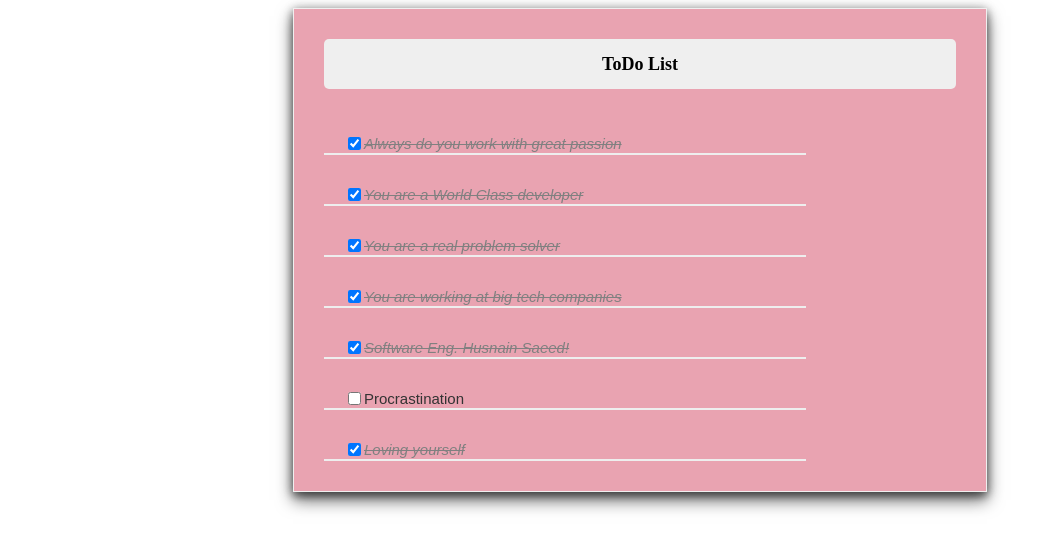
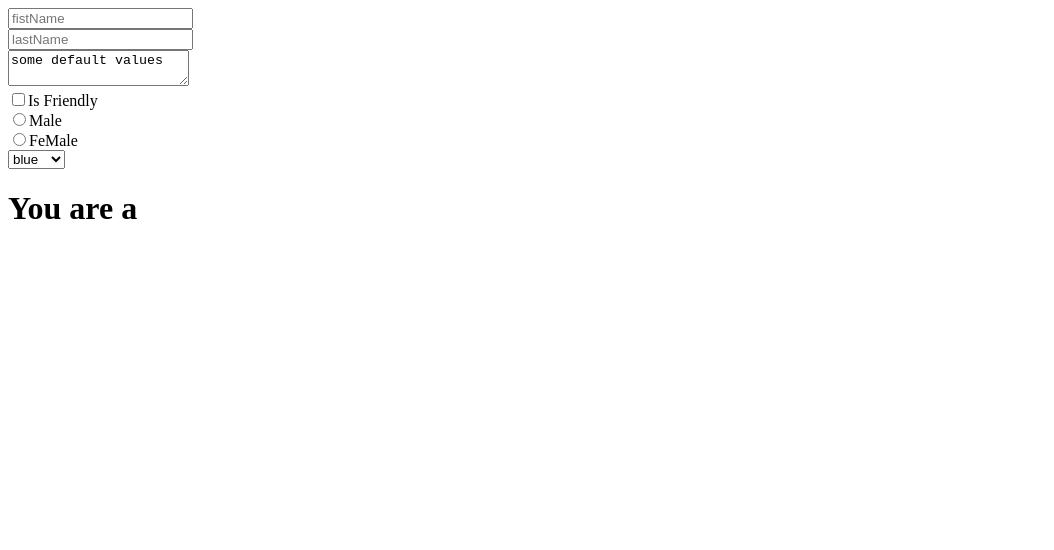
Before and after one commit to husnainsaeed00/TodoApp-And-Practice-in-ReactJs, a React (Create React App) app: page / in a window 1280 px wide. Shown: the top 550 px of the page, without its empty margins (0-1054 px from the left). Built offline with nearby package versions, Linux system fonts and the light colour scheme.

Commit message:
Form Learning in React Completed

```diff
--- a/src/App.js
+++ b/src/App.js
@@ -1,50 +1,49 @@
-// //Phase 6 of Todo App---------- Dated-05-08-2023----
-import React from 'react';
-import TodoItem from './Components/TodoItem';
-import TodosData from './Components/TodosData';
-import Header from './Components/Header';
+// //Todo App Completed in React Framwork---------- Dated-06-08-2023----
+// import React from 'react';
+// import TodoItem from './Components/TodoItem';
+// import TodosData from './Components/TodosData';
+// import Header from './Components/Header';
 
-class  App extends React.Component {
-  constructor(){
-    super()
-    this.state={
-      todos:TodosData
-    }
-    this.handleClick=this.handleClick.bind(this)
-  }
-  handleClick(id){
-    this.setState(prevState => {
-      const updatedtodo=prevState.todos.map(todo =>{
-        if (todo.id === id){
-          todo.completed=!todo.completed
-        }
-        return todo
-      })
-      return {todos:updatedtodo}
-    })
+// class  App extends React.Component {
+//   constructor(){
+//     super()
+//     this.state={
+//       todos:TodosData
+//     }
+//     this.handleClick=this.handleClick.bind(this)
+//   }
+//   handleClick(id){
+//     this.setState(prevState => {
+//       const updatedtodo=prevState.todos.map(todo =>{
+//         if (todo.id === id){
+//           todo.completed=!todo.completed
+//         }
+//         return todo
+//       })
+//       return {todos:updatedtodo}
+//     })
 
-  }
-  render(){
+//   }
+//   render(){
 
-    const todo =this.state.todos.map(item => <TodoItem key={item.id} item={item}
-    handleClick={this.handleClick}/>);
+//     const todo =this.state.todos.map(item => <TodoItem key={item.id} item={item}
+//     handleClick={this.handleClick}/>);
 
-    return (
-      <div className='TodoList'>
-        <Header/>
-        {todo}
-      </div>
-    );
-  }
+//     return (
+//       <div className='TodoList'>
+//         <Header/>
+//         {todo}
+//       </div>
+//     );
+//   }
 
-  }
+//   }
 
-export default App;
+// export default App;
 
 //
 // import React from 'react';
 // import Conditional from './Components/Conditional';
-
 
 // // In conditional rendering we can use ternary operators and we
 // // we also can use and operator for the conditonal rendering
@@ -78,7 +77,6 @@ export default App;
 //   }
 // }
 // export default App;
-
 
 // import React from "react";
 
@@ -136,3 +134,206 @@ export default App;
 //   }
 
 // export default App;
+
+// import React from 'react';
+
+// class App extends React.Component{
+//   constructor(){
+//     super()
+//     this.state={
+//       loading:false,
+//       Character:{}
+//     }
+//   }
+//   componentDidMount(){
+//     this.setState({loading:true})
+//     fetch('https://swapi.dev/api/people/1/')
+//       .then(response => response.json())
+//       .then(data => this.setState({
+//         loading:false,
+//         Character:data
+//       })
+//       )
+//   }
+//   render(){
+//     const text= this.state.loading ? "loeading..." : this.state.Character.name
+//     return(
+//       <div>
+//         {text}
+//       </div>
+//     )
+//   }
+// }
+// export default App;
+//---------------------------------------07-08-2023-------------------
+// import React from 'react';
+
+// class App extends React.Component{
+//   constructor(){
+//     super()
+//     this.state={
+//       isLoading:false,
+//       character:{}
+//     }
+//   }
+
+//   //ComponentDidMount is a life Cycle method  in React it gets called when a component is rendered on the screen.
+//   //
+//   componentDidMount(){
+//     this.setState({isLoading:true})
+//     fetch('https://swapi.dev/api/people/1/')
+//       .then(response => response.json())
+//       .then(data => this.setState({
+//         isLoading:false,
+//         character:data
+//       }))
+//   }
+
+//   render(){
+
+//       const text= this.state.isLoading ? 'Loading.....'  : this.state.character.name
+//       return(
+//         <div>{text}</div>
+
+//     )
+//   }
+// }
+// export default App;
+
+// // I am going to learn about foms in React
+// import React from "react";
+
+// class App extends React.Component {
+//   constructor() {
+//     super();
+//     this.state = {
+//       firstName: "",
+//       lastName: "",
+//     };
+//     this.handleChange = this.handleChange.bind(this);
+//   }
+//   //Events are used to capture actions or interactions that occur within the user interface
+//   handleChange(event) {
+//     // we are using the concept of synthetic events in React
+//     const {name, value}=event.target
+//     this.setState({
+//       [name]: value
+//     });
+//   }
+
+//   render() {
+//     return (
+//       <div>
+//         <input
+//           type="text"
+//           //we are using controled inputs in forms here
+//           value={this.state.firstName}
+//           name="firstName"
+//           placeholder="firstName"
+//           onChange={this.handleChange}
+//         />
+//         <br />
+//         <input
+//           type="text"
+//           value={this.state.lastName}
+//           name="lastName"
+//           placeholder="lastName"
+//           onChange={this.handleChange}
+//         />
+//         <h1>
+//           {this.state.firstName} {this.state.lastName}
+//         </h1>
+//       </div>
+//     );
+//   }
+// }
+
+// export default App;
+
+import React from "react";
+
+class App extends React.Component {
+  constructor() {
+    super();
+    this.state = {
+      firstName: "",
+      lastName: "",
+      isFriendly:false,
+      gender:'',
+      favColor:'blue'
+    };
+    this.handleChange=this.handleChange.bind(this)
+  }
+ handleChange(event){
+  // we have used synthetic events it looks like unpacking in python
+  const {name,value,type,checked} =event.target
+  type ==='checkbox' ? this.setState({[name]:checked}):this.setState({[name]:value})
+ }
+  render() {
+    return (
+      <div>
+        <input
+        // we are using controlled state in the forms
+          type="text"
+          placeholder="fistName"
+          name="firstName"
+          value={this.state.firstName}
+          onChange={this.handleChange}
+        />
+        <br/>
+        <input
+          type="text"
+          placeholder="lastName"
+          name="lastName"
+          value={this.state.lastName}
+          onChange={this.handleChange}
+        />
+        <br/>
+        <textarea
+          value={"some default values"}
+          onChange={this.handleChange}
+        />
+        <br/>
+        <label>
+          <input type="checkbox"
+            name="isFriendly"
+            checked={this.state.isFriendly}
+            onChange={this.handleChange}
+          />Is Friendly
+        </label>
+        <br/>
+        <label>
+          <input type="radio"
+            name="gender"
+            value='male'
+            checked={this.state.gender ==='male'}
+            onChange={this.handleChange}
+          />Male
+        </label>
+        <br/>
+        <label>
+          <input type="radio"
+            name="gender"
+            value='female'
+            checked={this.state.gender ==='female'}
+            onChange={this.handleChange}
+          />FeMale
+        </label>
+        <br/>
+        <select
+          value={this.state.favColor}
+          onChange={this.handleChange}
+          name="favColor">
+          <option value='blue'> blue</option>
+          <option value='green'> green</option>
+          <option value='red'> red</option>
+          <option value='black'>black</option>
+        </select>
+        <h1>{this.state.firstName} {this.state.lastName}</h1>
+        <h1>You are a {this.state.gender}</h1>
+      </div>
+    );
+  }
+}
+//-----Formik library takes your pain of forms creation in React
+export default App;
```
